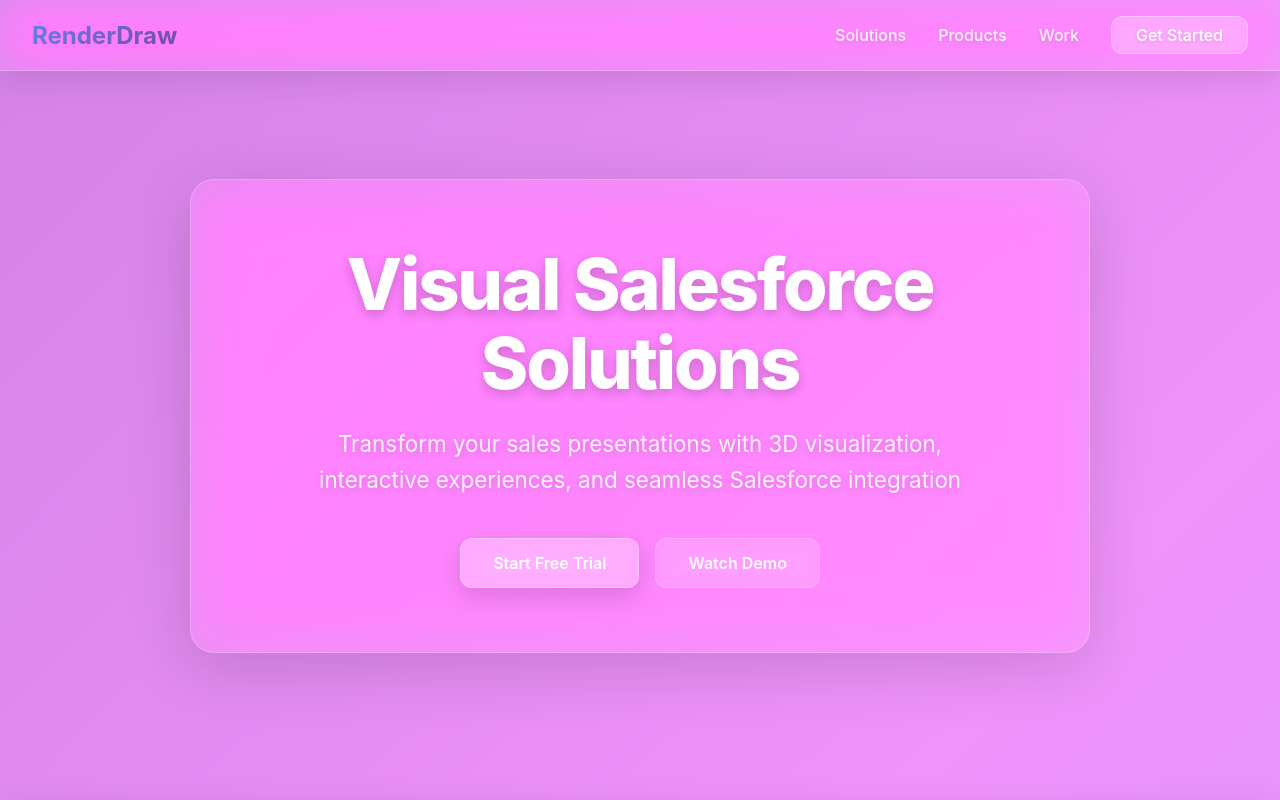
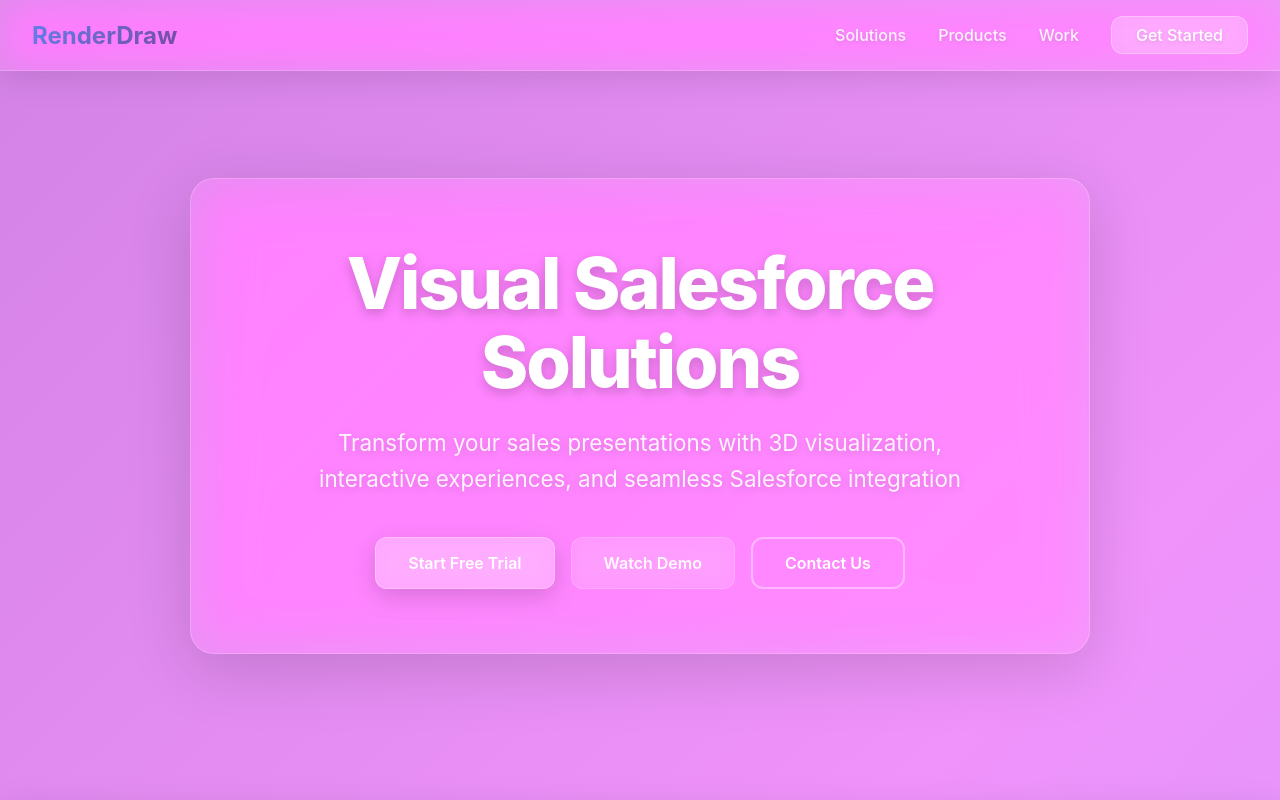
Before and after one commit to bhesaj-rd/marshall-code-demo, a React (Vite) app: page / in a window 1280 px wide. Shown: the top 800 px of the page. Built offline with nearby package versions, Linux system fonts and the light colour scheme.

Commit message:
Add contact button to homepage hero section

```diff
--- a/src/App.css
+++ b/src/App.css
@@ -170,6 +170,27 @@
   background: rgba(255, 255, 255, 0.2);
   border-color: rgba(255, 255, 255, 0.4);
   transform: translateY(-2px);
+}
+
+.btn-contact {
+  padding: 0.875rem 2rem;
+  font-size: 1rem;
+  font-weight: 600;
+  border: 2px solid rgba(255, 255, 255, 0.4);
+  border-radius: 12px;
+  background: transparent;
+  color: white;
+  text-decoration: none;
+  display: inline-block;
+  transition: all 0.3s;
+  cursor: pointer;
+}
+
+.btn-contact:hover {
+  background: rgba(255, 255, 255, 0.15);
+  border-color: rgba(255, 255, 255, 0.6);
+  transform: translateY(-2px);
+  box-shadow: 0 8px 24px rgba(0, 0, 0, 0.15);
 }
 
 .btn-primary.large, .btn-secondary.large {
--- a/src/App.jsx
+++ b/src/App.jsx
@@ -54,6 +54,7 @@
           <div className="hero-cta-group">
             <button className="btn-primary">Start Free Trial</button>
             <button className="btn-secondary">Watch Demo</button>
+            <a href="#contact" className="btn-contact">Contact Us</a>
           </div>
         </div>
       </section>
```
